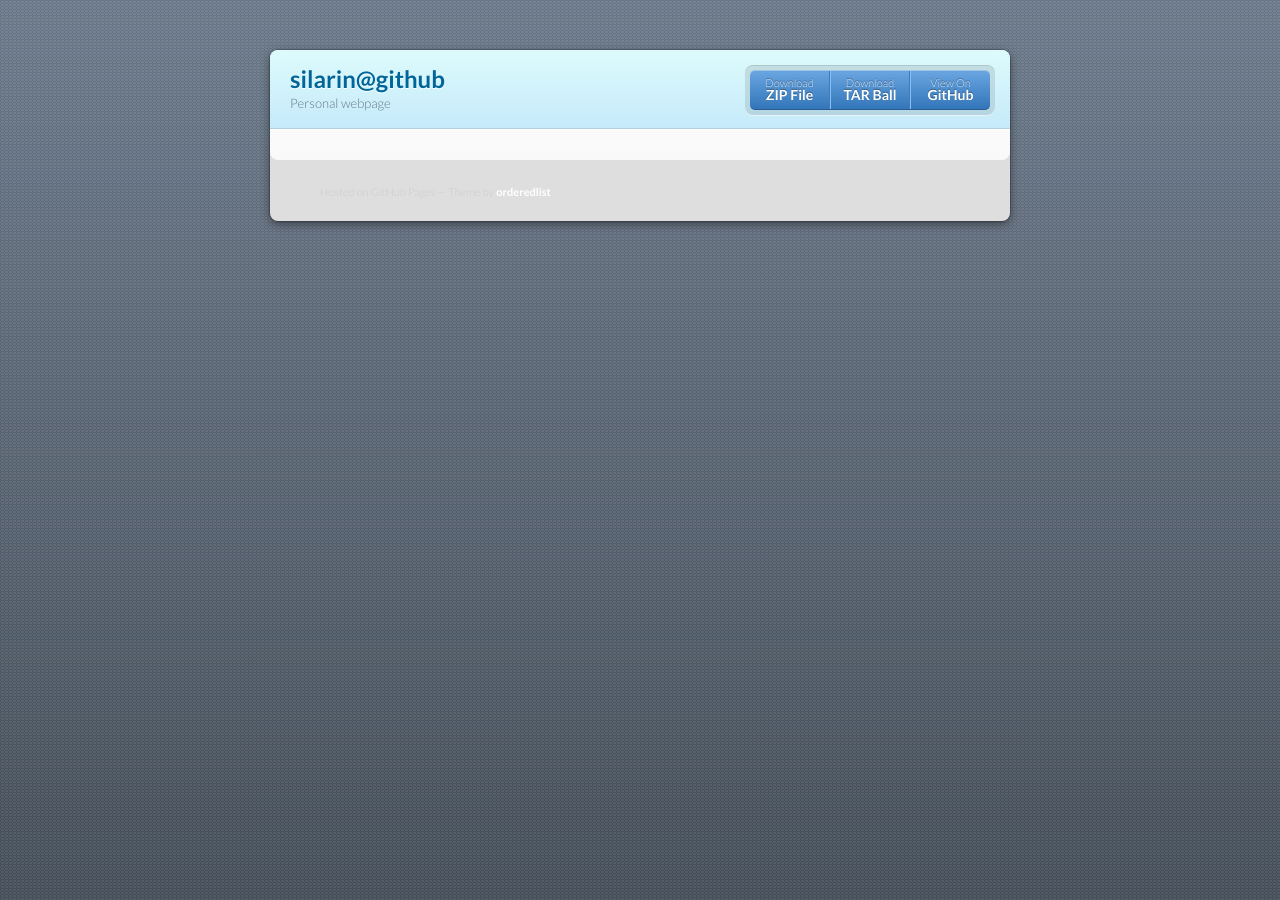
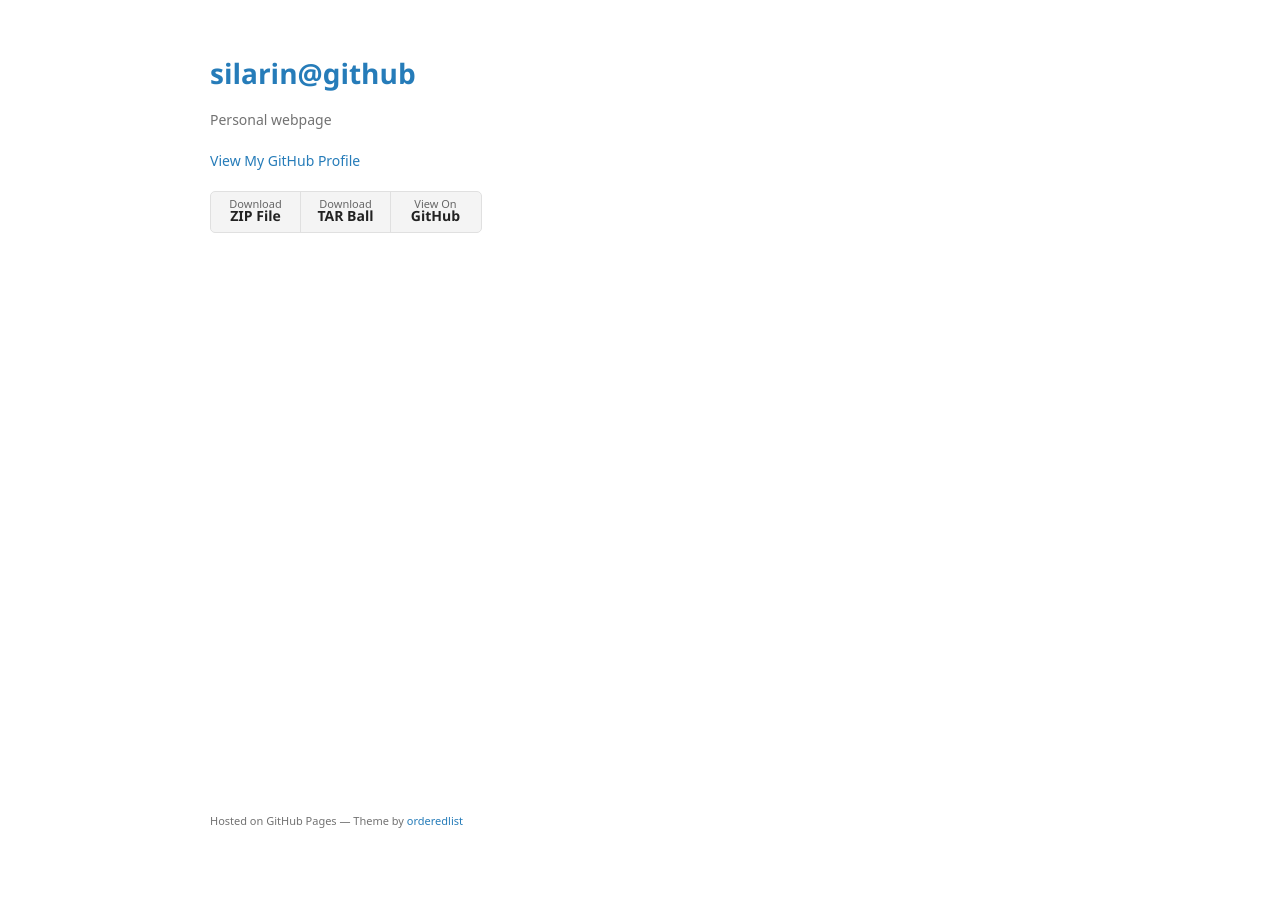
Before and after one commit to silarin/silarin.github.io, a Jekyll site: the page built from index.md, in a window 1280 px wide. Built offline with Jekyll 4.4.1, drawn with Linux system fonts in a browser that asks for light colours; some web fonts are replaced.

Commit message:
Update style.scss

```diff
--- a/assets/css/style.scss
+++ b/assets/css/style.scss
@@ -1,4 +1,4 @@
 ---
 ---
 
-@import "jekyll-theme-modernist";
+@import "jekyll-theme-minimal";
```
